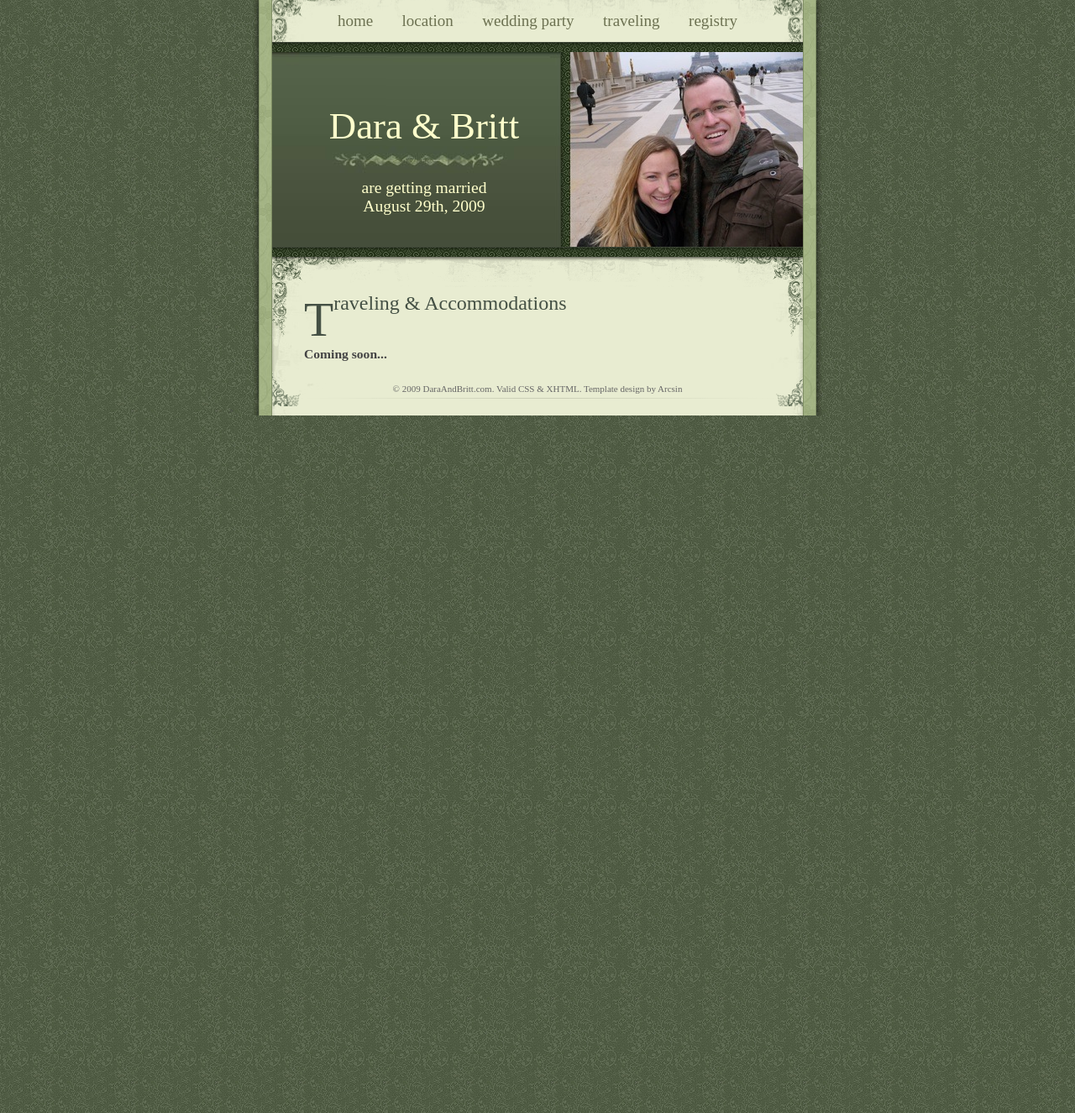
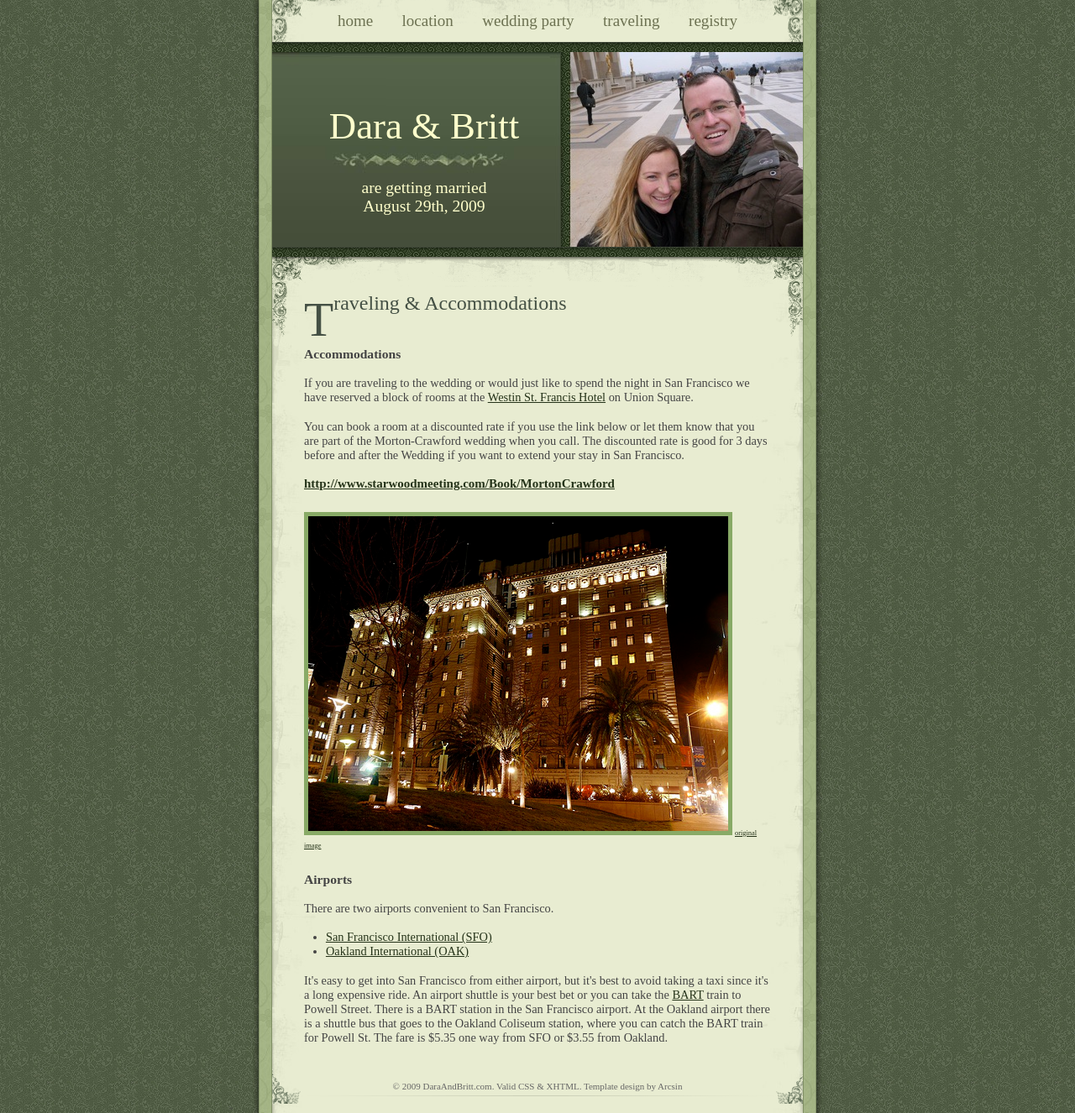
Before and after one commit to britt/wedding-site, a Jekyll site: the page built from travelling.html, in a window 1280 px wide. Shown: the whole page at 84% size. Built offline with Jekyll 4.4.1, drawn with Linux system fonts in a browser that asks for light colours.

Commit message:
Added attribution to hotel photo

```diff
--- a/default.css
+++ b/default.css
@@ -187,3 +187,13 @@ img.left {margin: 0 18px 6px 0;}
 a.subtext {
 	font-size: 0.7em;
 }
+
+div.featured_link {
+	font-size: 125%;
+	font-weight: bold;
+	margin-bottom: 25px;
+}
+
+div.section {
+	margin-top: 25px;
+}
--- a/index.html
+++ b/index.html
@@ -29,7 +29,7 @@ title: August 29th, 2009
     <p>
       If you are traveling to the wedding or would just like to spend the night in San Francisco we have reserved a block of rooms
       at the <a href="http://www.westinstfrancis.com" title="the hotel">Westin St. Francis Hotel</a> on Union Square.  You can book a
-      room at a discounted rate if you use <a href="#" title="COMING SOON: click here to get your room cheaper">this link</a> or let them know
+      room at a discounted rate if you use <a href="http://www.starwoodmeeting.com/Book/MortonCrawford" title="click here to get your room at the discounted rate">this link</a> or let them know
       that you are part of the Morton-Crawford wedding when you call.
     </p>
     <h3>About the weather</h3>
--- a/travelling.html
+++ b/travelling.html
@@ -7,6 +7,40 @@ title: traveling
     Traveling &amp; Accommodations
   </div>
   <div class="body">
-    <h3>Coming soon...</h3>
+    <h3>Accommodations</h3>
+    <p>
+      If you are traveling to the wedding or would just like to spend the night in San Francisco we have reserved a block of rooms
+      at the <a href="http://www.westinstfrancis.com" title="the hotel">Westin St. Francis Hotel</a> on Union Square.
+    </p>
+    <p>
+      You can book a room at a discounted rate if you use the link below or let them know
+      that you are part of the Morton-Crawford wedding when you call.  The discounted rate is good for 3 days before and after the Wedding
+      if you want to extend your stay in San Francisco.
+    </p>
+    <div class="featured_link">
+      <a href="http://www.starwoodmeeting.com/Book/MortonCrawford" title="click here to get your room at the discounted rate">http://www.starwoodmeeting.com/Book/MortonCrawford</a>
+    </div>
+    <img src="/img/westin_st_francis.jpg" width="500" height="375" alt="The Westin St. Francis" />
+    <a href="http://www.flickr.com/photos/http2007/2204353028/" alt="original source" class="subtext">original image</a>
+  </div>
+  <div class="section">
+    <h3>Airports</h3>
+    <p>
+      There are two airports convenient to San Francisco.
+    </p>
+    <ul>
+      <li>
+        <a href="http://www.flysfo.com/web/page/index.jsp" title="San Francisco International">San Francisco International (SFO)</a>
+      </li>
+      <li>
+        <a href="http://www.flyoakland.com/index3.cfm" title="Oakland International">Oakland International (OAK)</a>
+      </li>
+    </ul>
+    <p>
+      It's easy to get into San Francisco from either airport, but it's best to avoid taking a taxi since it's a long expensive ride.
+      An airport shuttle is your best bet or you can take the <a href="http://www.bart.gov/">BART</a> train to Powell Street.  There is a
+      BART station in the San Francisco airport. At the Oakland airport there is a shuttle bus that goes to the Oakland Coliseum station, where you
+      can catch the BART train for Powell St. The fare is $5.35 one way from SFO or $3.55 from Oakland.
+    </p>
   </div>
 </div>
```
